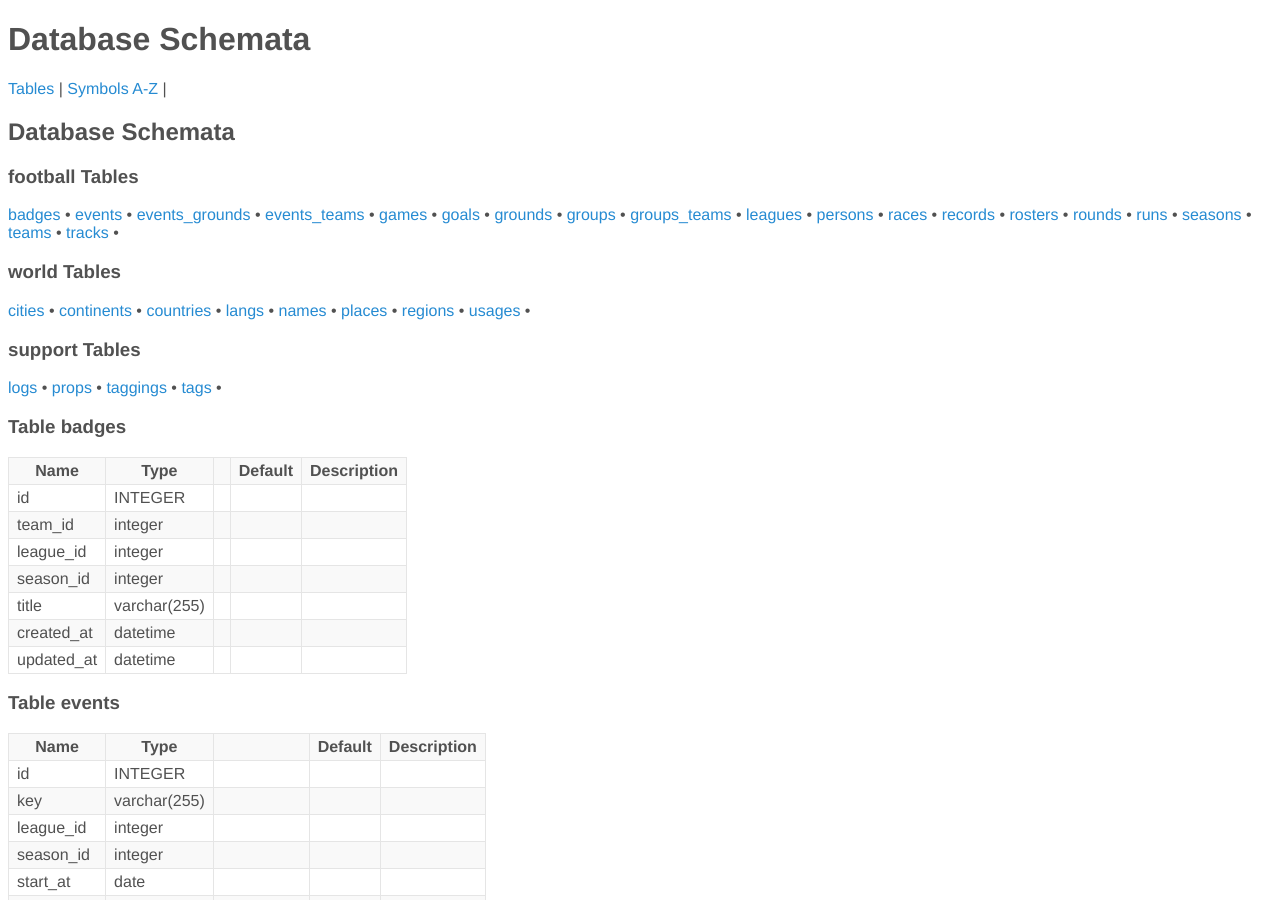
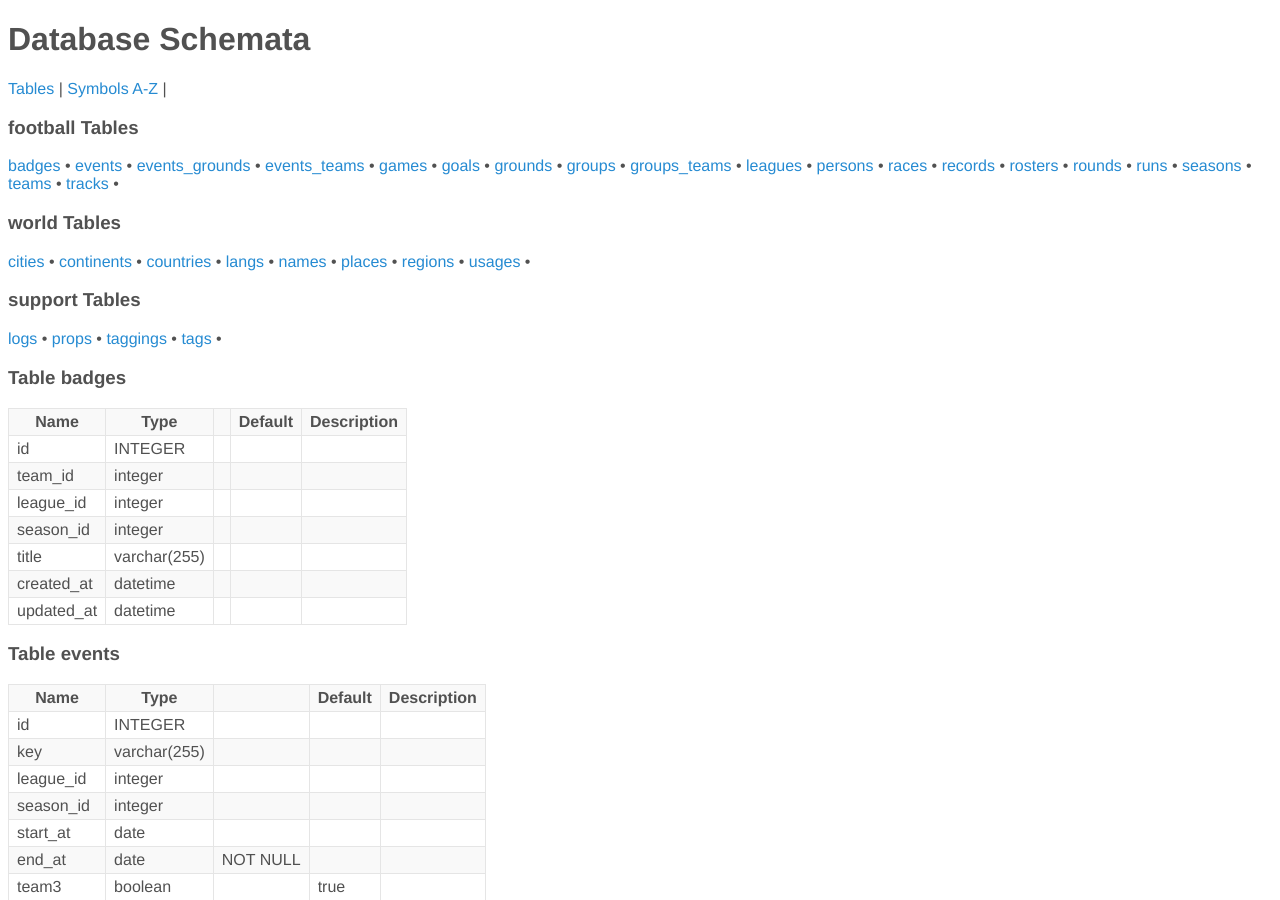
Before and after one commit to schemadoc/schemadoc-theme, a Jekyll site: the page built from index.html, in a window 1280 px wide and 900 px high. Built offline with Jekyll 4.4.1, drawn with Linux system fonts in a browser that asks for light colours.

Commit message:
Update index.html

```diff
--- a/index.html
+++ b/index.html
@@ -2,8 +2,6 @@
 layout: default
 title: Tables
 ---
-
-<h2>Database Schemata</h2>
 
 {% for schema in site.data.database.schemas %}
 <h3>{{ schema.name }} Tables</h3>
```
